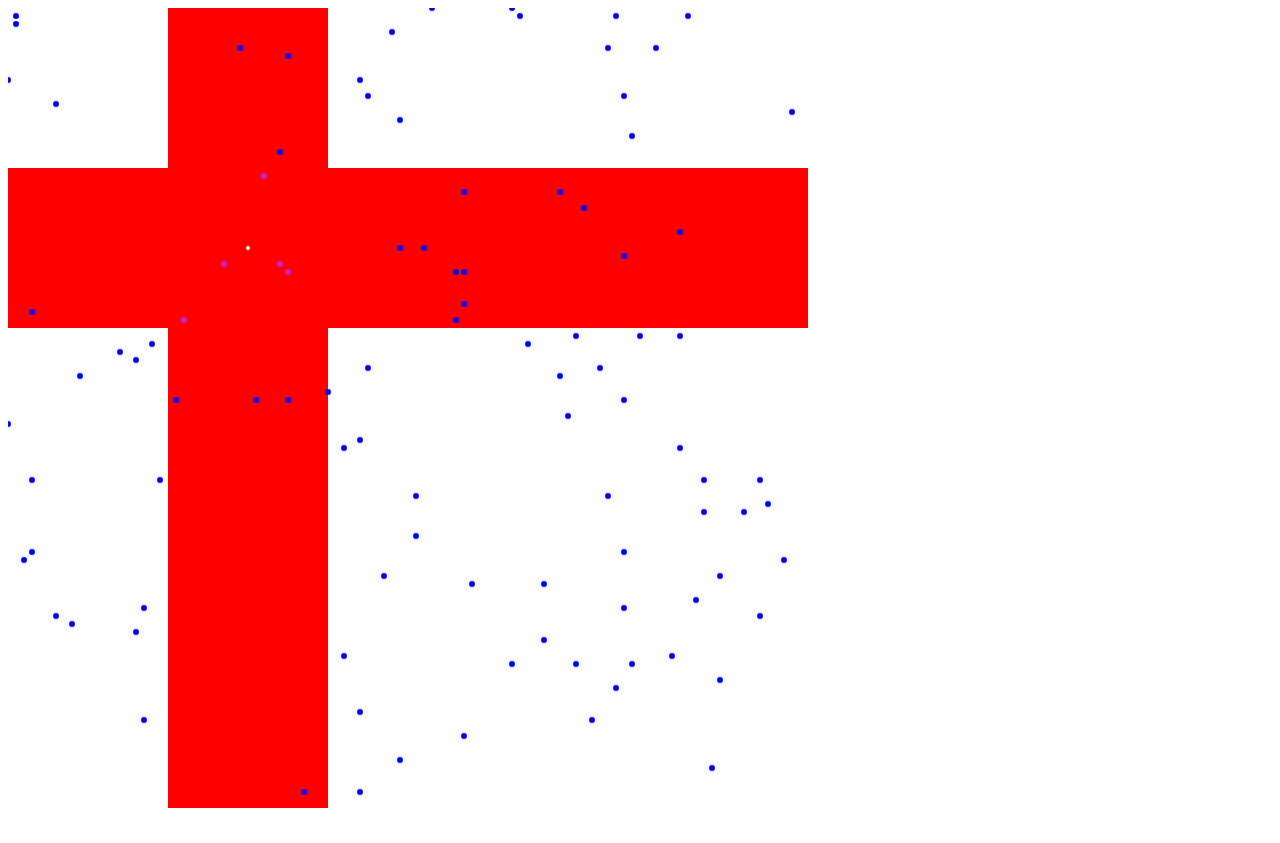
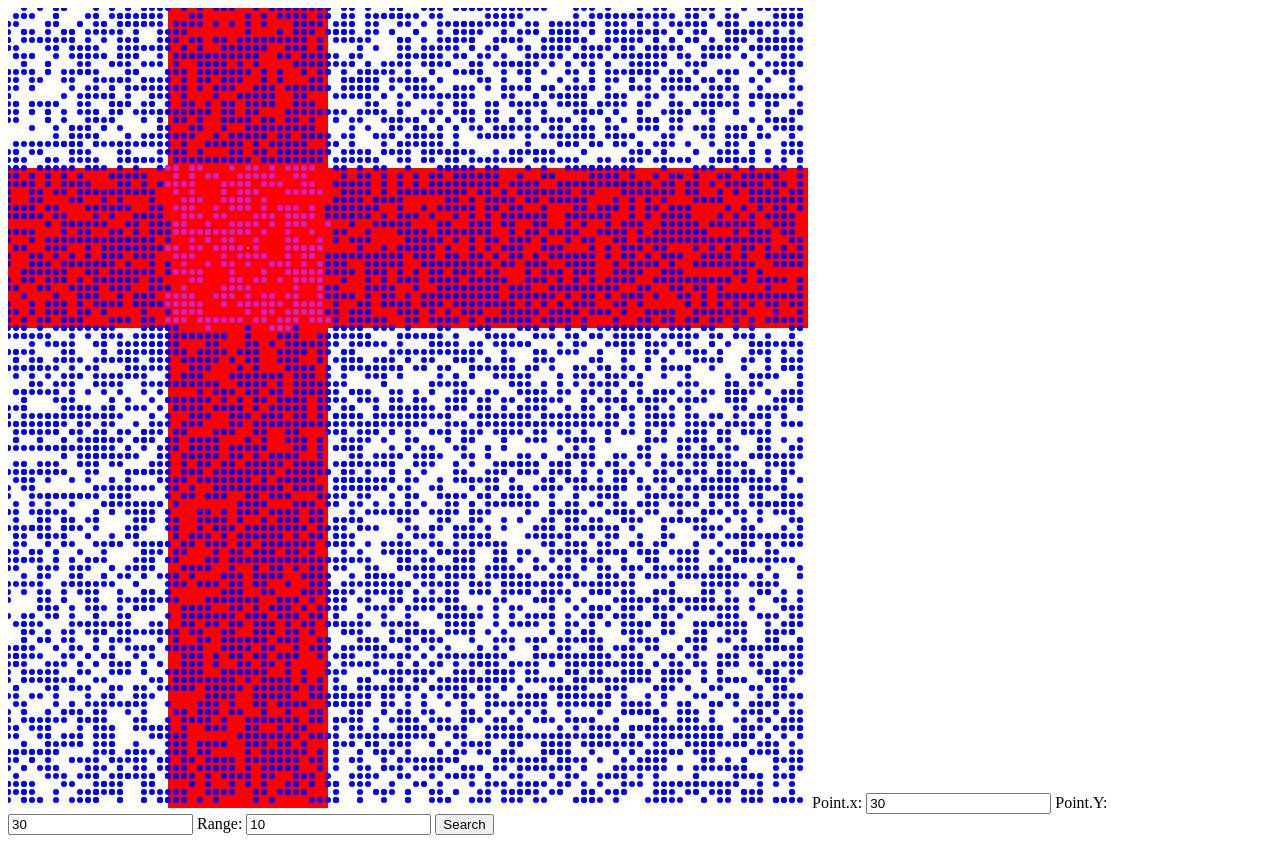
Before and after one commit to glenwatson/proximity-search, a plain HTML site: page index.html in a window 1280 px wide. Before the commit the page ends 820 px from the top, so only its background shows below. Drawn offline with nearby package versions, Linux system fonts and the light colour scheme.

Commit message:
Adds inputs to the page

```diff
--- a/index.html
+++ b/index.html
@@ -10,20 +10,35 @@
 	</head>
 	<body>
 		<svg style="width:800px; height:800px"></svg>
+		Point.x: <input id="termX" type="text" value="30" />
+		Point.Y: <input id="termY" type="text" value="30" />
+		Range: <input id="range" type="text" value="10" />
+		<button onclick="go();">Search</button>
 		<script>
+			var searchTerm = {x:30, y:30},
+				range = 10,
+				pts = [],
+				nns;
 
-
-			var pts = [];
-			for (var i=0; i<100; i++) {
+			for (var i=0; i<10000; i++) {
 				pts.push({id: i, x:Math.floor(Math.random() * 100), y:Math.floor(Math.random() * 100)});
 			}
 
-			var searchTerm = {x:30, y:30};
-			var range = 10;
+			function go() {
+				searchTerm.x = parseInt(document.getElementById('termX').value);
+				searchTerm.y = parseInt(document.getElementById('termY').value);
+				range = parseInt(document.getElementById('range').value);
+
+				nns = updateNns(pts)
+				//nns.update();
+				updateOutput();
+			}
+			go();
 
 			function updateOutput() {
 				var nearPts = nns.search(searchTerm, range);
-				console.log(nearPts);
+				d3.select('svg').selectAll('circle').remove();
+				d3.select('svg').selectAll('rect').remove();
 				//vert rect
 				d3.select('svg')
 					.append('rect')
@@ -62,14 +77,10 @@
 					.append('circle')
 					.attr('cx', searchTerm.x*8)
 					.attr('cy', searchTerm.y*8)
-					.attr('r', '2')
+					.attr('r', '1')
 					.attr('fill', 'white');
 
 			}
-
-			var nns = updateNns(pts)
-			//nns.update();
-			updateOutput();
 		</script>
 	</body>
 </html>
```
